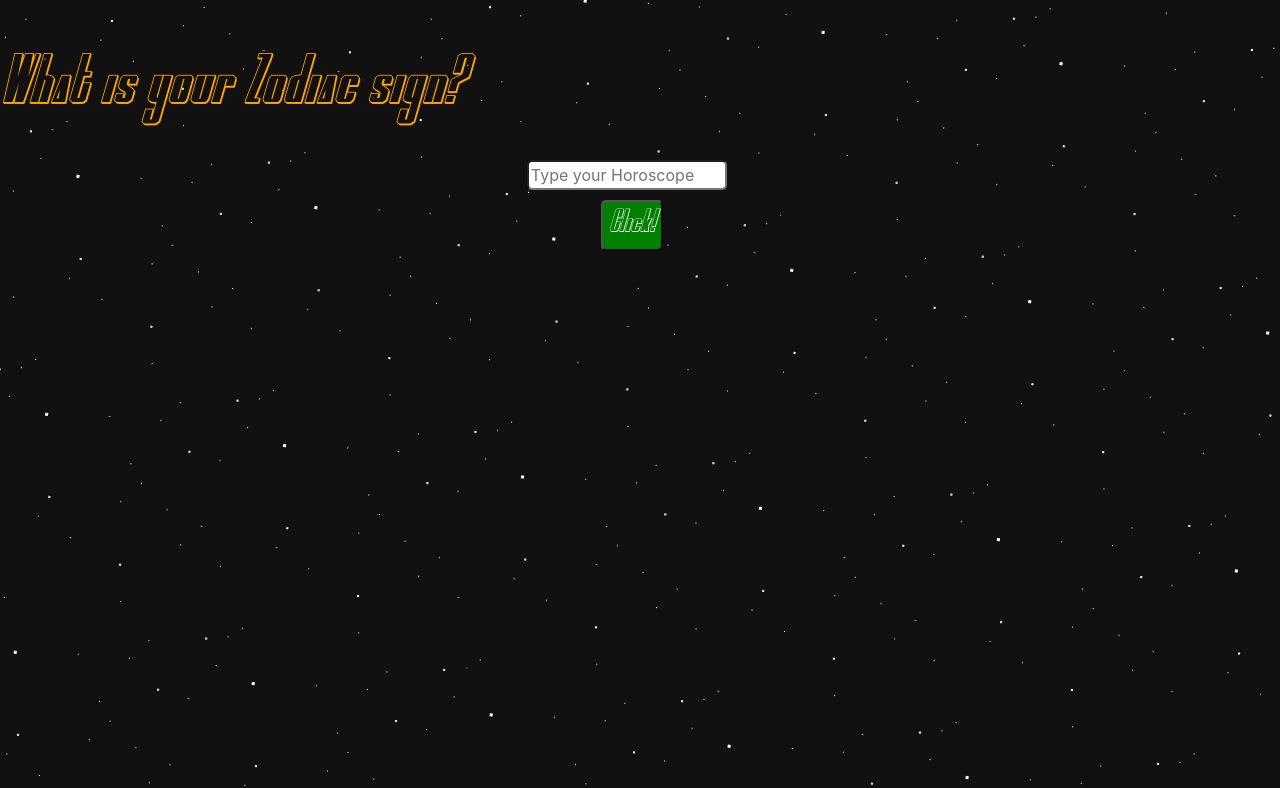
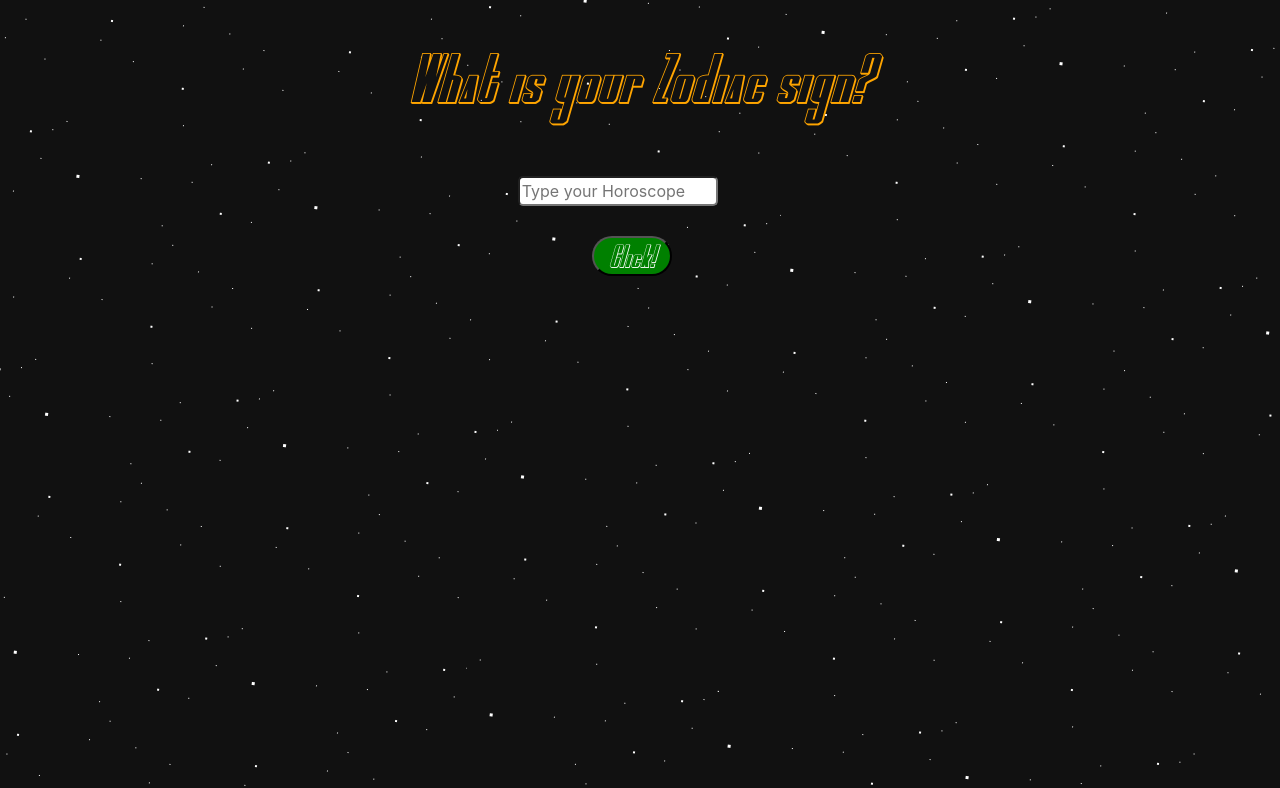
Before and after one commit to sammypaiz0606/zodiac, a plain HTML site: page index.html in a window 1280 px wide. Shown: the top 788 px of the page. Drawn offline with nearby package versions, Linux system fonts and the light colour scheme.

Commit message:
position section of new image&info

```diff
--- a/css/main.css
+++ b/css/main.css
@@ -20,7 +20,7 @@ body {
 #title {
     font-family:'moon';
     font-size:65px;
-    position: absolute;
+    position: relative;
     z-index: 1;
     color:orange;
     top:50px;
@@ -58,7 +58,7 @@ body {
 input {
     position: relative;
     z-index: 2;
-    top:150px;
+    top:80px;
     left:20px;
     width:200px;
     border-radius:5px;
@@ -68,15 +68,22 @@ button {
     font-size:30px;
     position: relative;
     z-index: 3;
-    top:200px;
+    top:150px;
     right:110px;
-    border-radius:5px;
+    width:80px;
+    height:40px;
+    border-radius:25px;
     color:#fff;
     cursor:pointer;
     background-color:green;
 }
+button:hover {
+    background:darkgreen;
+    color:#fff;
+}
 #newSign {
     position: relative;
+    top:180px;
     right:10px;
     color:#fff;
     font-size:45px;
@@ -85,10 +92,12 @@ button {
 #img {
     width:200px;
     position: relative;
+    top:180px;
     background-color:white;
 }
 #yourInfo {
     position: relative;
+    top:180px;
     color:#fff;
     font-size:45px;
 }
```
